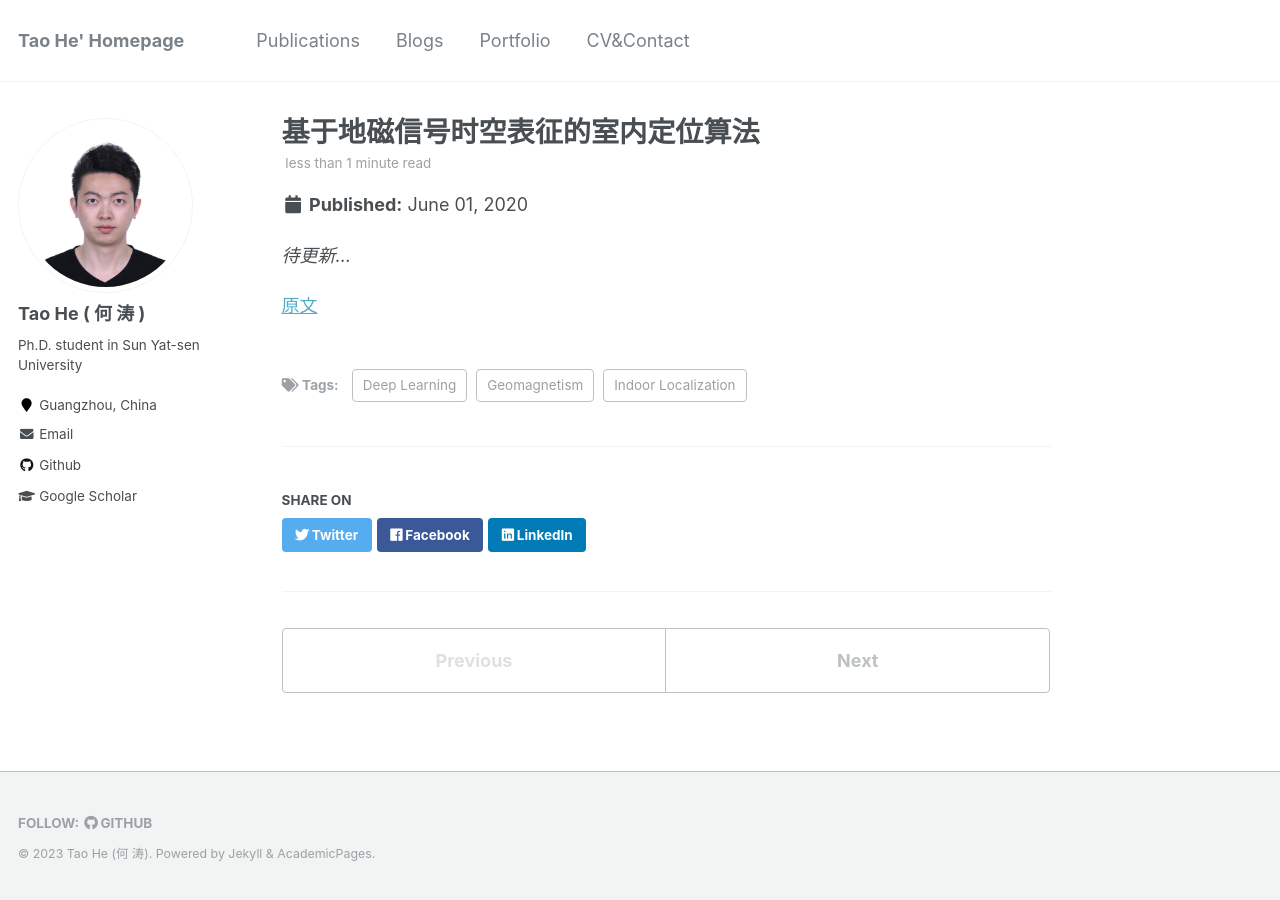
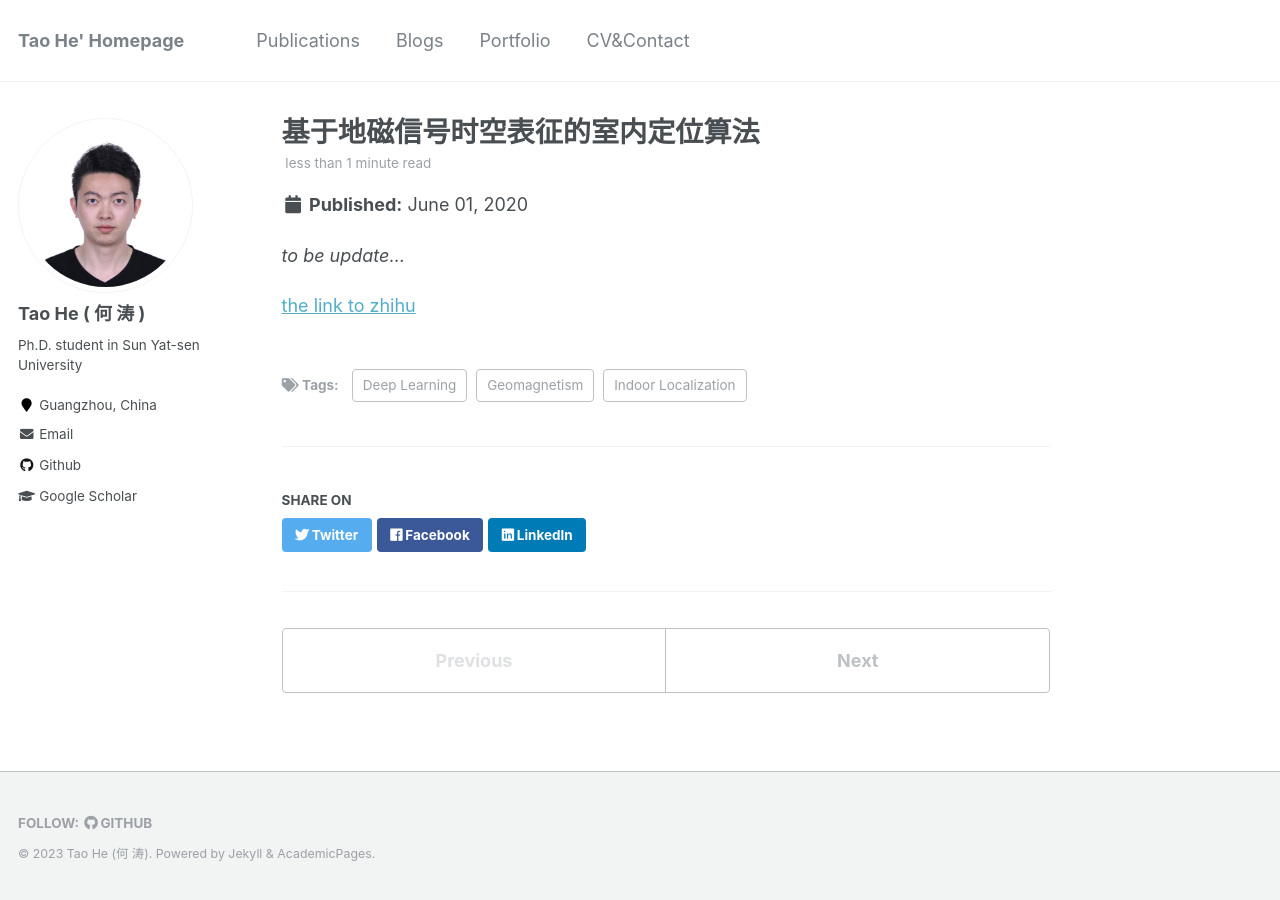
Before and after one commit to onewalnut/onewalnut.github.io, a Jekyll site: the page built from _posts/2020-06-01-blog-post-1.md, in a window 1280 px wide. Built offline with Jekyll 4.4.1, drawn with Linux system fonts in a browser that asks for light colours.

Commit message:
update blog

```diff
--- a/_posts/2020-06-01-blog-post-1.md
+++ b/_posts/2020-06-01-blog-post-1.md
@@ -9,6 +9,6 @@ tags:
   - Deep Learning
 ---
 
-*待更新...*
+*to be update...*
 
-[原文](https://zhuanlan.zhihu.com/p/144903171)
+[the link to zhihu](https://zhuanlan.zhihu.com/p/144903171)
```
Also changed, not shown: _posts/2020-10-07-blog-post-2.md (+2 -2 lines).
